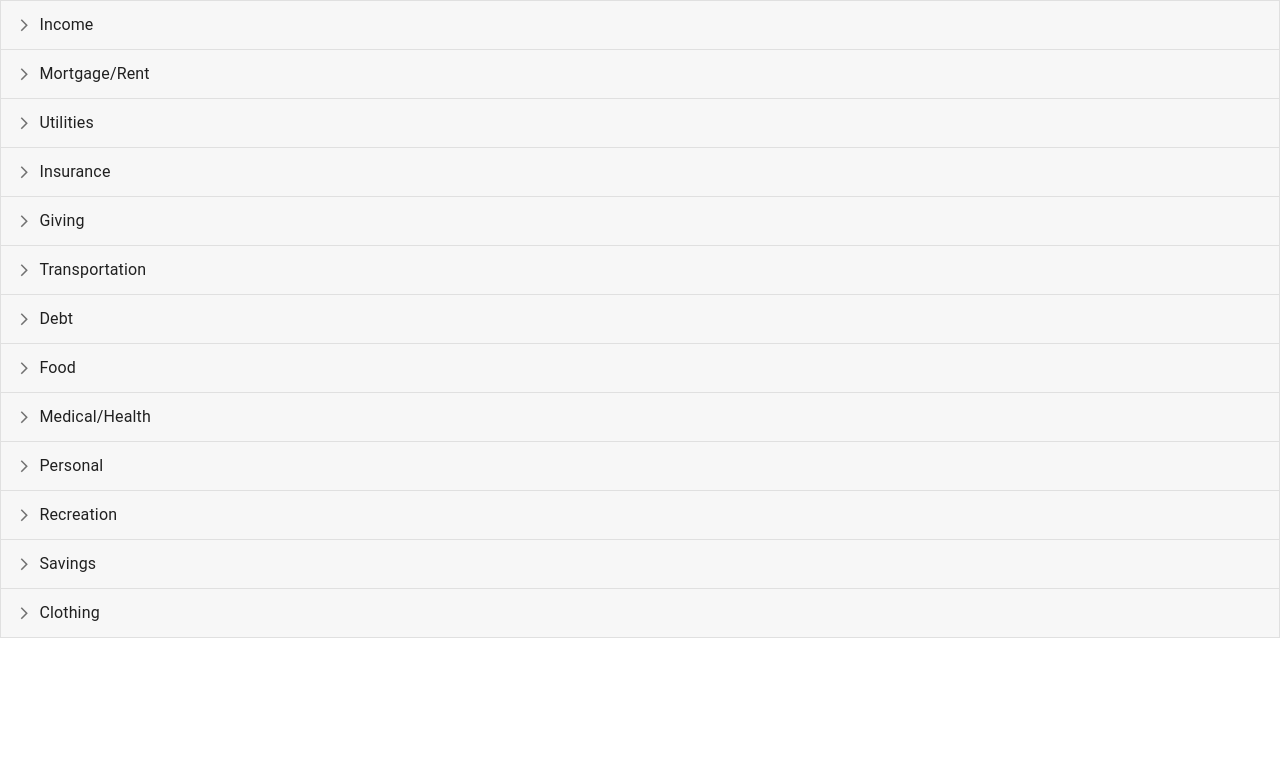
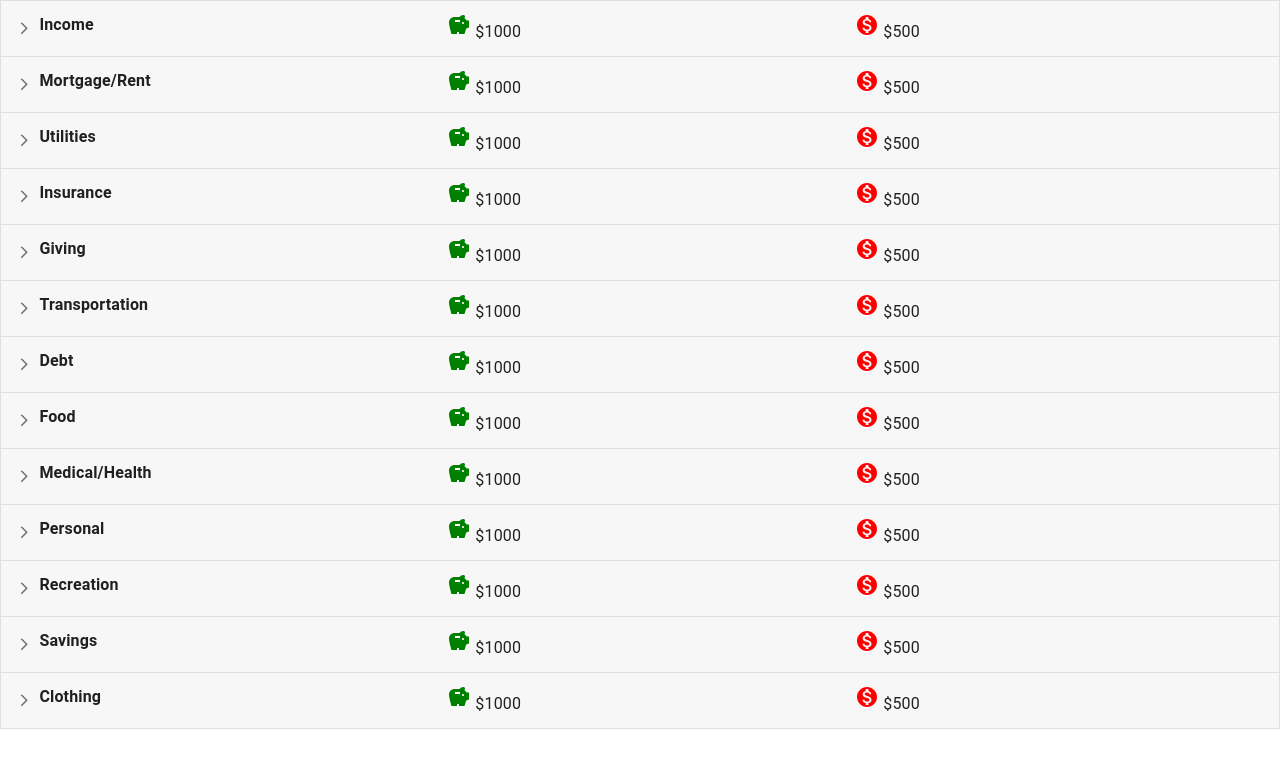
Before and after one commit to jttilley/BestBudget, a React (Create React App) app in the folder best-budget/: page / in a window 1280 px wide. Shown: the top 768 px of the page. Built offline with nearby package versions, Linux system fonts and the light colour scheme.

Commit message:
added header layouts to accordion

```diff
--- a/best-budget/src/components/AddBudgetItem.js
+++ b/best-budget/src/components/AddBudgetItem.js
@@ -34,8 +34,8 @@ export default function AddBudgetItem({ category, subCategories }) {
   //for local changes to inputs
   const handleChange = (e) => {
     const {name, value} = e.target;
-    console.log("🚀 ~ file: AddBudgetItem.js ~ line 37 ~ handleChange ~ value", value)
-    console.log("🚀 ~ file: AddBudgetItem.js ~ line 37 ~ handleChange ~ name", name)
+    // console.log("🚀 ~ file: AddBudgetItem.js ~ line 37 ~ handleChange ~ value", value)
+    // console.log("🚀 ~ file: AddBudgetItem.js ~ line 37 ~ handleChange ~ name", name)
     // console.log("e.target",e.target)
     // if (value === undefined) value = e.target.value;
 
--- a/best-budget/src/components/BudgetView.js
+++ b/best-budget/src/components/BudgetView.js
@@ -10,6 +10,10 @@ import Typography from '@mui/material/Typography';
 import AddBudgetItem from './AddBudgetItem';
 import { personalCategories, businessCategories } from '../utils/allCategories';
 import BudgetContext from '../utils/BudgetContext';
+import CategoryHeader from './CategoryHeader';
+import Grid from '@mui/material/Grid'
+import MonetizationOnIcon from '@mui/icons-material/MonetizationOn';
+import SavingsIcon from '@mui/icons-material/Savings';
 
 // initialize budgetItems
 let budgetItems = [];
@@ -106,6 +110,7 @@ export default function Categories() {
       debtEnd: endDt,
       userId: userId,
     };
+
     console.log("🚀 ~ file: BudgetView.js ~ line 109 ~ addItem ~ newItem", newItem)
 
     // add Item to budgetItems
@@ -132,18 +137,26 @@ export default function Categories() {
       }} >
       {personalCategories.map((category) => (
         <Accordion expanded={expanded === 'panel' + category.id} key={category.id} onChange={handleChange('panel' + category.id)}>
+
           <AccordionSummary aria-controls="panel' + category.id + 'd-content" id="panel' + category.id + 'd-header">
-            <Typography>{category.name}</Typography>
+
+            <CategoryHeader category={category} budgetTotal='1000' expenseTotal='500'/>
+
           </AccordionSummary>
+
           <AccordionDetails>
+
             <AddBudgetItem category={category.name} subCategories={category.subCategories}/>
+
             <Typography>
               Lorem ipsum dolor sit amet, consectetur adipiscing elit. Suspendisse
               malesuada lacus ex, sit amet blandit leo lobortis eget. Lorem ipsum dolor
               sit amet, consectetur adipiscing elit. Suspendisse malesuada lacus ex,
               sit amet blandit leo lobortis eget.
             </Typography>
+
           </AccordionDetails>
+
         </Accordion>
       ))}
       </BudgetContext.Provider>
--- /dev/null
+++ b/best-budget/src/components/CategoryHeader.js
@@ -0,0 +1,22 @@
+import React from "react";
+import { Grid, Typography } from "@mui/material";
+import MonetizationOnIcon from '@mui/icons-material/MonetizationOn';
+import SavingsIcon from '@mui/icons-material/Savings';
+
+const CategoryHeader = ({category, budgetTotal, expenseTotal}) => {
+  return (
+    <Grid container sx={{textAlign: 'left'}}>
+      <Grid item xs={4}>
+        <Typography><strong>{category.name}</strong></Typography>
+      </Grid>
+      <Grid item xs={4}>
+        <Typography><SavingsIcon fontSize="medium" sx={{color: 'green'}}/> ${budgetTotal}</Typography>
+      </Grid>
+      <Grid item xs={4}>
+        <Typography><MonetizationOnIcon fontSize="medium" sx={{color: 'red'}}/> ${expenseTotal}</Typography>
+      </Grid>
+    </Grid>
+  );
+}
+
+export default CategoryHeader;
```
Also changed, not shown: best-budget/src/components/Category.js (deleted).
